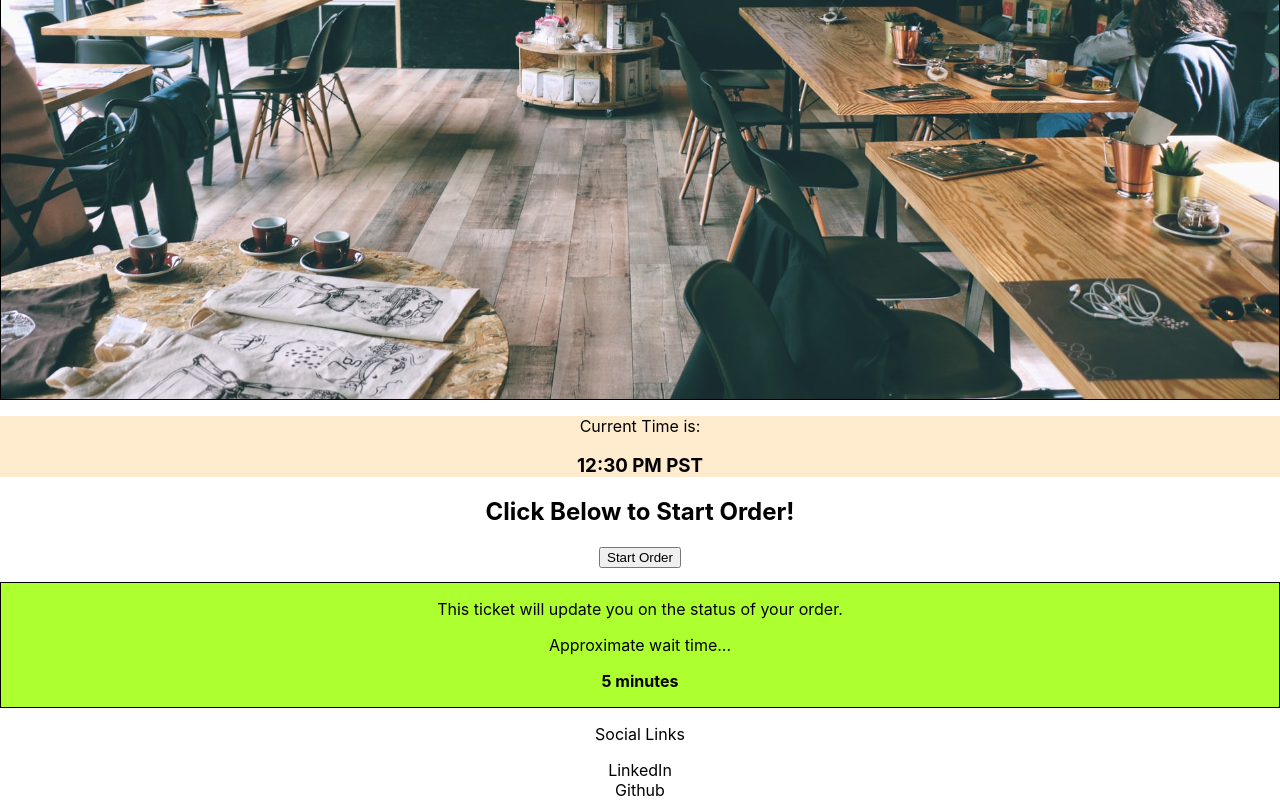
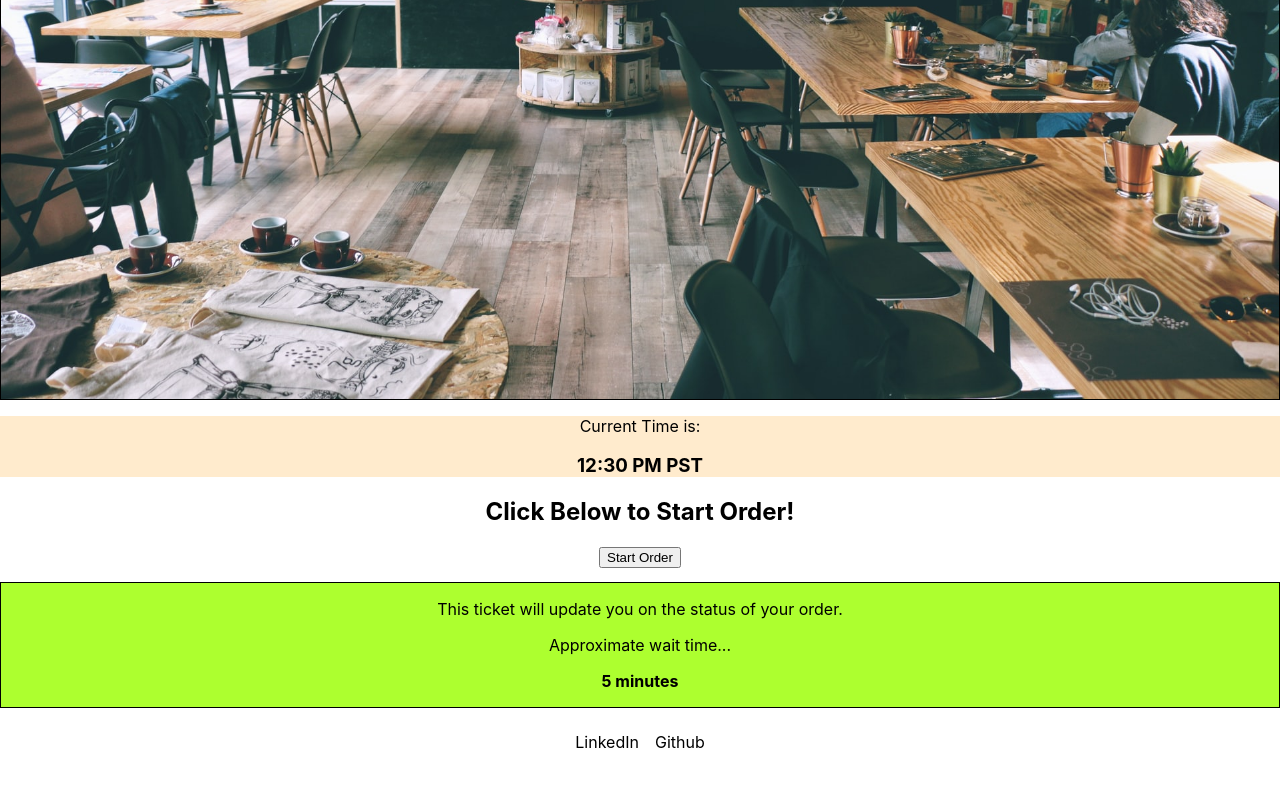
Before and after one commit to PocketThi3f/cafe-jp, a React (Create React App) app: page / in a window 1280 px wide. Shown: the part 661-1461 px from the top of the page. After the commit the page ends 1437 px from the top, so only its background shows below. Built offline with nearby package versions, Linux system fonts and the light colour scheme.

Commit message:
fixing up files in footer

```diff
--- a/src/containers/Footer/Footer.js
+++ b/src/containers/Footer/Footer.js
@@ -5,9 +5,8 @@ export default class Footer extends Component {
     render() {
         return (
             <div className="footer">
-                <p>Social Links</p>
-                <div className="footer-item">LinkedIn</div>
-                <div className="footer-item">Github</div>
+                <p className="footer-item">LinkedIn</p>
+                <p className="footer-item">Github</p>
             </div>
         )
     }
--- a/src/containers/Footer/Footer.scss
+++ b/src/containers/Footer/Footer.scss
@@ -1 +1,15 @@
 // This is the style sheet for Footer
+
+.footer {
+    display: flex;
+    flex-wrap: wrap;
+    justify-content: center;
+}
+
+.footer-item {
+    padding: 0.5em;
+}
+
+.footer-item:hover {
+
+}
```
